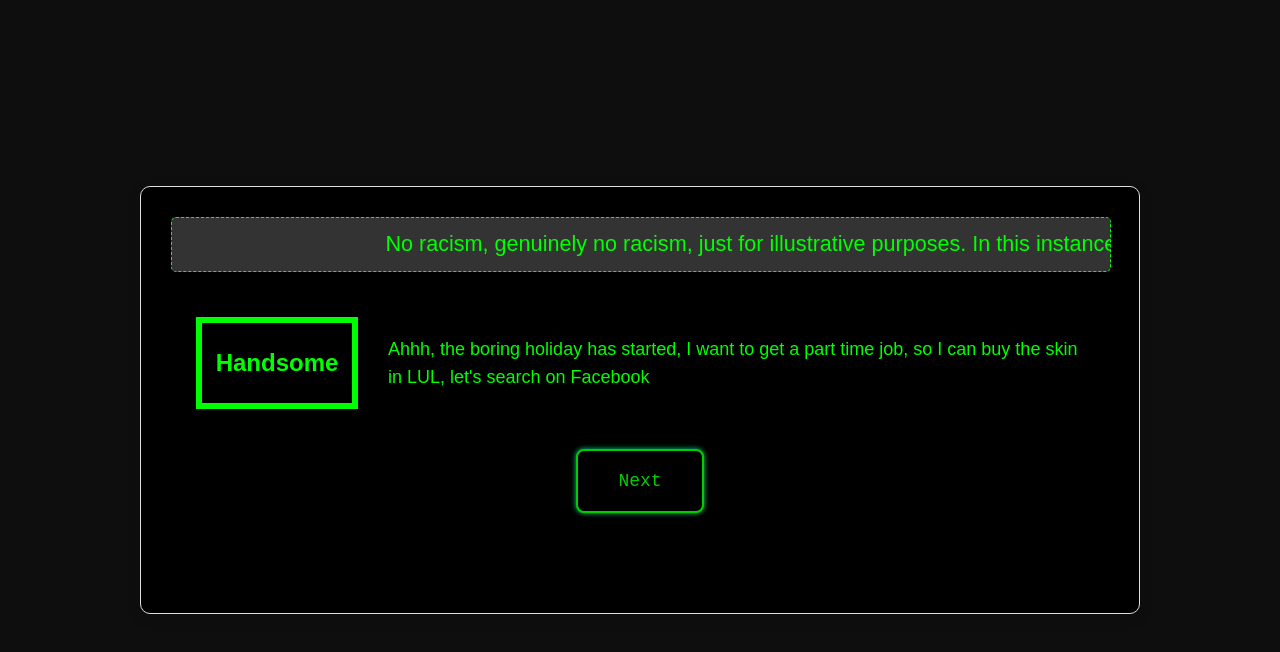
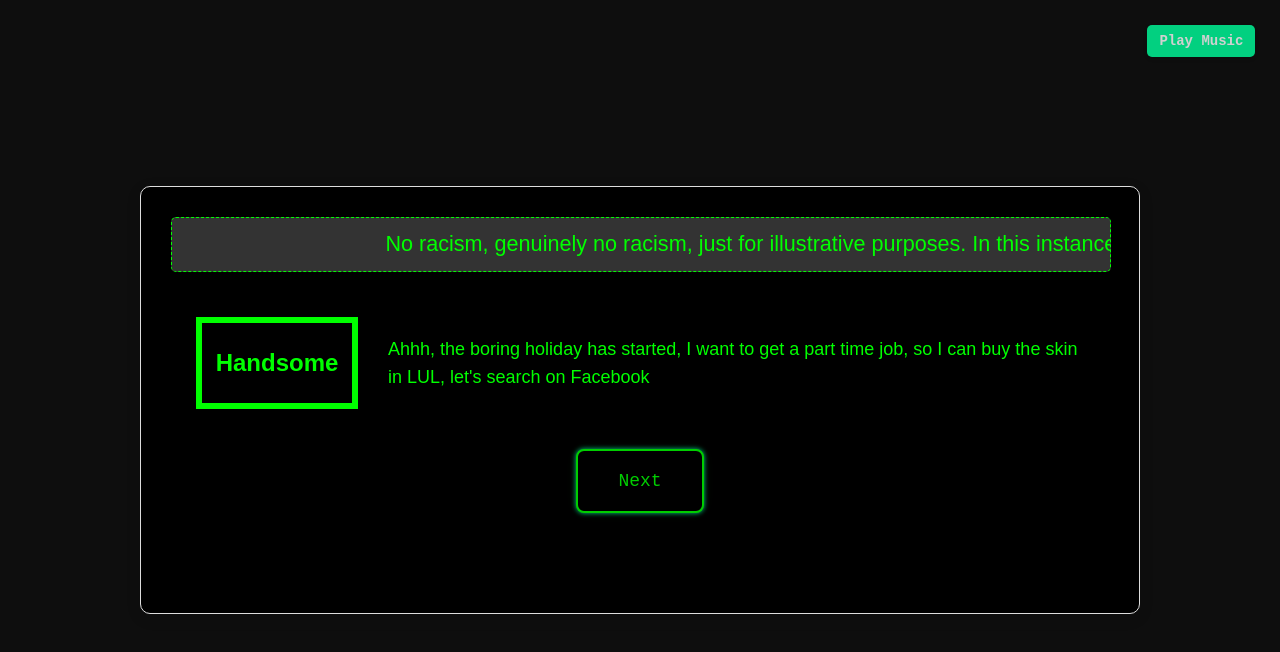
Before and after one commit to jxinn93/CyberSifu, a React (Vite) app in the folder cybersifu-frontend/: page /scenario3 in a window 1280 px wide. Shown: the top 652 px of the page. Built offline with nearby package versions, Linux system fonts and the light colour scheme.

Commit message:
finalize

```diff
--- a/cybersifu-frontend/src/App.jsx
+++ b/cybersifu-frontend/src/App.jsx
@@ -1,18 +1,85 @@
-import React from 'react';
+import React, { useRef, useEffect, useState } from 'react';
 import { Routes, Route, useNavigate } from 'react-router-dom';
-import './App.css';
+import './App.css'; // Make sure you have this CSS file
 
+// Import your page components
 import HomePage from './Pages/HomePage';
 import KidsThinkingPage from './Pages/KidsThinkingPage';
 import ChoiceResult1Page from './Pages/ChoiceResult1Page';
 import ChoiceResult2Page from './Pages/ChoiceResult2Page';
-
-import Scenario2Page from './Pages/Scenario2Page';  // import Scenario 2 page
-import Scenario3Page from './Pages/Scenario3Page';  // import Scenario 3 page
+import Scenario2Page from './Pages/Scenario2Page';
+import Scenario3Page from './Pages/Scenario3Page';
 
 function App() {
   const navigate = useNavigate();
+  const audioRef = useRef(null); // Create a ref to directly access the <audio> element
+  const [isPlaying, setIsPlaying] = useState(false); // State to track if music is playing
 
+  // Function to handle playing and pausing the background music
+  const togglePlayPauseBGM = () => {
+    if (audioRef.current) {
+      if (audioRef.current.paused) {
+        // Try to play the music
+        audioRef.current.play()
+          .then(() => {
+            // If playback is successful, unmute and update state
+            audioRef.current.muted = false;
+            setIsPlaying(true);
+            console.log("Background music started by button click.");
+          })
+          .catch(error => {
+            // Catch errors, e.g., if autoplay is blocked by the browser
+            console.error("Playback prevented:", error);
+            alert("Your browser needs a user action to play sound. Please click the button again!");
+          });
+      } else {
+        // If music is playing, pause it and update state
+        audioRef.current.pause();
+        setIsPlaying(false);
+        console.log("Background music paused by button click.");
+      }
+    }
+  };
+
+  // useEffect hook to handle initial autoplay attempt on first user interaction
+  // This is crucial for modern browser autoplay policies.
+  useEffect(() => {
+    const handleInitialUserInteraction = () => {
+      // Only attempt to play if the audio is paused and still muted
+      // (meaning it hasn't successfully played with sound yet)
+      if (audioRef.current && audioRef.current.paused && audioRef.current.muted) {
+        audioRef.current.play()
+          .then(() => {
+            audioRef.current.muted = false; // Unmute once played successfully
+            setIsPlaying(true);
+            console.log("Background music started on initial user interaction!");
+            // Remove listeners after the first successful interaction to prevent multiple triggers
+            document.removeEventListener('click', handleInitialUserInteraction);
+            document.removeEventListener('keydown', handleInitialUserInteraction);
+            document.removeEventListener('touchend', handleInitialUserInteraction);
+          })
+          .catch(error => {
+            // Log if the initial autoplay attempt fails (e.g., still blocked by browser)
+            console.warn("Initial autoplay attempt failed (likely blocked by browser):", error);
+            // The user will then need to use the explicit 'Play Music' button.
+          });
+      }
+    };
+
+    // Attach event listeners to the document to detect the first user interaction
+    document.addEventListener('click', handleInitialUserInteraction, { once: true }); // { once: true } ensures it runs only once
+    document.addEventListener('keydown', handleInitialUserInteraction, { once: true });
+    document.addEventListener('touchend', handleInitialUserInteraction, { once: true });
+
+    // Cleanup function: remove event listeners when the component unmounts
+    return () => {
+      document.removeEventListener('click', handleInitialUserInteraction);
+      document.removeEventListener('keydown', handleInitialUserInteraction);
+      document.removeEventListener('touchend', handleInitialUserInteraction);
+    };
+  }, []); // Empty dependency array means this effect runs only once when the component mounts
+
+  // Navigation functions for your simulator's pages
   const goToScenario1 = () => {
     navigate('/scenario');
   };
@@ -27,6 +94,44 @@ function App() {
 
   return (
     <div className="app-container">
+      {/* The HTML <audio> element for background music */}
+      {/* 'ref' connects it to our audioRef, 'loop' makes it repeat, 'muted' starts it silently */}
+      <audio ref={audioRef} loop muted>
+        {/*
+          Source for your BGM.
+          Make sure your 'pvz-bgm.mp3' (and '.ogg' for wider compatibility)
+          are in the 'public/audio/' folder of your React project.
+        */}
+        <source src="/audio/pvz-bgm.mp3" type="audio/mpeg" />
+        <source src="/audio/pvz-bgm.ogg" type="audio/ogg" />
+        Your browser does not support the audio element.
+      </audio>
+
+      {/* Music Control Button */}
+      {/* This button will trigger the togglePlayPauseBGM function */}
+      <button
+        onClick={togglePlayPauseBGM}
+        style={{ // Inline styles for quick placement. Consider moving these to App.css for larger projects.
+          position: 'fixed', // Keeps the button in place when scrolling
+          top: '15px',       // Distance from the top
+          right: '15px',     // Distance from the right
+          zIndex: 1000,      // Ensures the button is on top of other content
+          padding: '8px 12px',
+          backgroundColor: 'rgb(0, 255, 156)', /* A friendly blue */
+          color: 'white',
+          border: 'none',
+          borderRadius: '5px',
+          cursor: 'pointer',
+          fontSize: '14px',
+          fontWeight: 'bold',
+          boxShadow: '0 2px 4px rgba(0,0,0,0.2)' /* Subtle shadow */
+        }}
+      >
+        {/* Dynamically change button text based on music state */}
+        {isPlaying ? 'Pause Music' : 'Play Music'}
+      </button>
+
+      {/* Your existing Routes for navigation within the simulator */}
       <Routes>
         <Route
           path="/"
--- a/cybersifu-frontend/src/Pages/ChoiceResult1Page.jsx
+++ b/cybersifu-frontend/src/Pages/ChoiceResult1Page.jsx
@@ -55,7 +55,7 @@ function ChoiceResult1Page({navigate}) {
             <p>But make sure you get your dad & mom permission and you are over 18.</p>
             <p>
               <a
-                href="https://www.bilibili.com/video/BV1UT42167xb/?share_source=copy_web&vd_source=401cb64a04676b30865e15c9909a47b7" // Rickroll URL
+                href="https://www.bilibili.com/video/BV1eS4y157Ey/?spm_id_from=333.1387.homepage.video_card.click&vd_source=9e2c2b1d8aed7e525afb70cbed8872bd" // Rickroll URL
                 target="_blank" // Opens in a new tab
                 rel="noopener noreferrer" // Security best practice for target="_blank"
                 onClick={handleRewardLinkClick}
--- a/cybersifu-frontend/src/Pages/Scenario3Page.jsx
+++ b/cybersifu-frontend/src/Pages/Scenario3Page.jsx
@@ -211,7 +211,7 @@ function Scenario3Page() {
             {currentScene === 'result' && choice === 'searchAndReport' && (
                 <div className="result">
                     <p>You Google the job name and find posts from others who were scammed.</p>
-                    <p>You report the Instagram page and warn your friend.</p>
+                    <p>You report the Facebook page and warn your friend.</p>
                     <p><strong>Lesson:</strong> Checking before trusting can save you from losing money.</p>
                 </div>
             )}
```
Also changed, not shown: 1 other file (tests, documents, lock files or other folders). Lines whose indentation alone changed are shown as unchanged.
